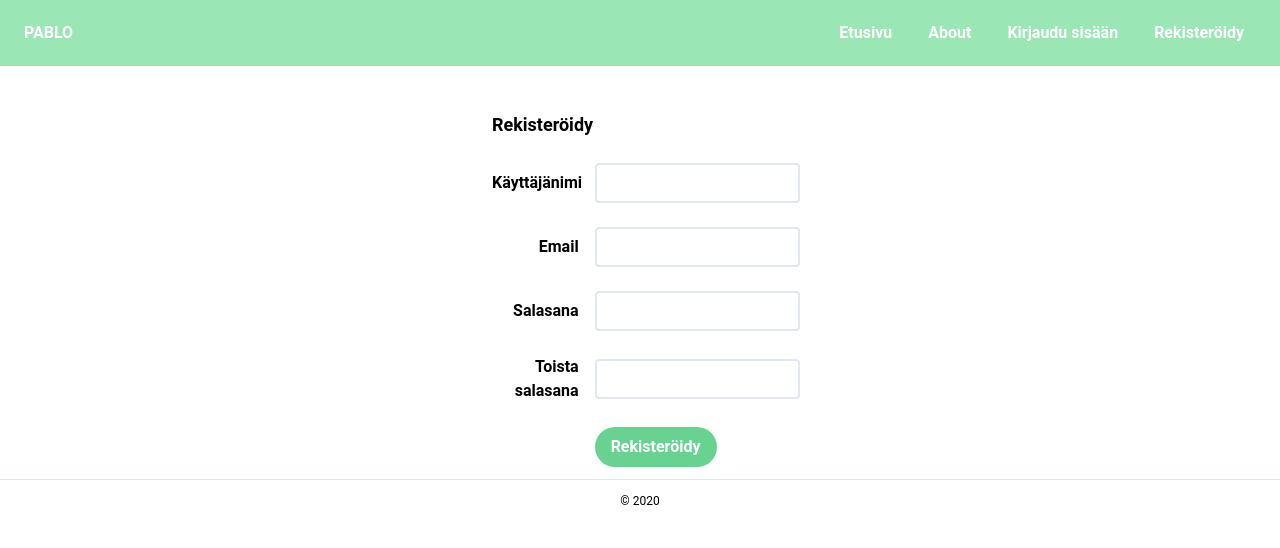
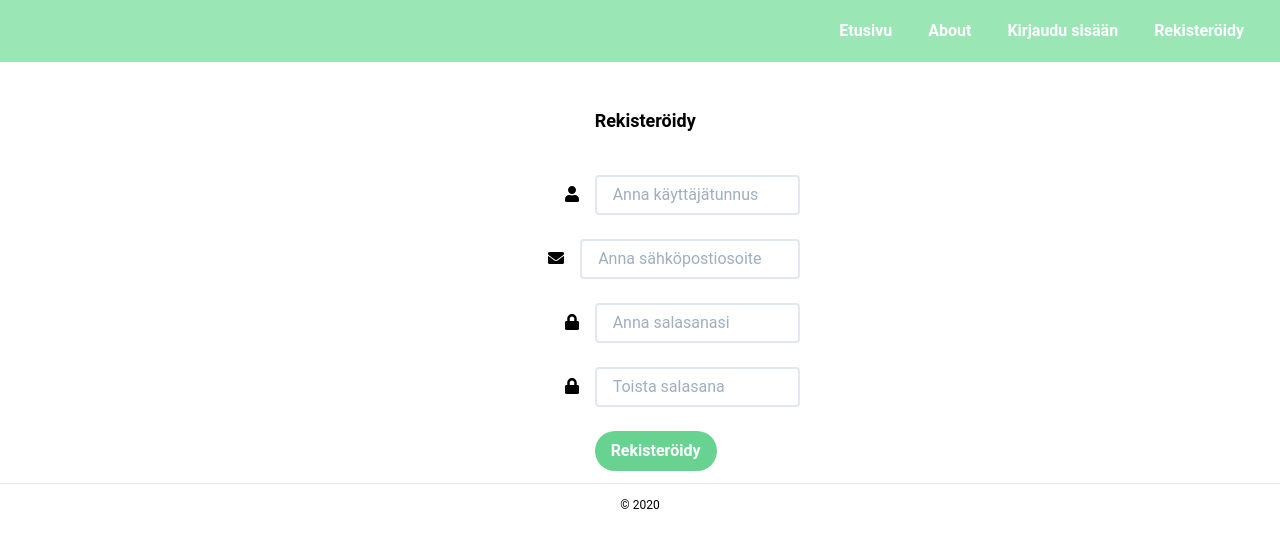
Before and after one commit to merniva/arvostelunaattori, a React (Create React App) app: page /register in a window 1280 px wide. Shown: the top 548 px of the page. Built offline with nearby package versions, Linux system fonts and the light colour scheme.

Commit message:
small validation & layout edits

```diff
--- a/src/Components/NavigationMenu.js
+++ b/src/Components/NavigationMenu.js
@@ -11,12 +11,6 @@ export default function Navbar({ fixed, loggedIn }) {
         <nav className="relative flex flex-wrap items-center justify-between px-2 py-3 navbar-expand-lg bg-green-300 mb-3">
           <div className="container px-4 mx-auto flex flex-wrap items-center justify-between">
             <div className="w-full relative flex justify-between lg:w-auto lg:static lg:block lg:justify-start">
-              <a
-                className="text-sm font-bold leading-relaxed inline-block mr-4 py-2 whitespace-no-wrap uppercase text-white"
-                href="#pablo"
-              >
-                Pablo
-              </a>
               <span
                 className="text-white cursor-pointer text-xl leading-none px-3 py-1 border border-solid border-transparent rounded bg-transparent block lg:hidden outline-none focus:outline-none">
                 {<FontAwesomeIcon
@@ -58,7 +52,7 @@ export default function Navbar({ fixed, loggedIn }) {
                 className="px-3 py-2 ml-3 flex items-center text-sm font-bold leading-snug text-white hover:opacity-75 hover:underline"
                 onClick={() => setNavbarOpen(false) }
                 >
-                    Profiili
+                    Minun tauluni
                 </Link>
                 }
                 </li>
--- a/src/Hooks/CustomHooks.js
+++ b/src/Hooks/CustomHooks.js
@@ -11,6 +11,11 @@ const validationRules = {
 const boardValidationRules = {
   table_name: val => val && val.length >5,
   message: val => !!val
+}
+
+const itemValidationRules = {
+  item_name: val => val && val.length >5,
+  description: val => !!val
 }
 
 const checkPassword = (password, password2) => {
@@ -146,8 +151,8 @@ export const useAddItem = (callback) => {
       let errors = {};
       let hasErrors = false;
       for (let key of Object.keys(inputs)) {
-          if(boardValidationRules[key]) {
-              errors[key] = !boardValidationRules[key](inputs[key]);
+          if(itemValidationRules[key]) {
+              errors[key] = !itemValidationRules[key](inputs[key]);
               hasErrors |= errors[key];
           }
       }
--- a/src/Views/AddReview.js
+++ b/src/Views/AddReview.js
@@ -1,116 +1,113 @@
-import React, {useState} from 'react'
-import { useAddReview } from '../Hooks/CustomHooks'
-import Axios from 'axios'
-import {useHistory, useParams} from 'react-router-dom'
-import StarRatings from 'react-star-ratings'
+import React, { useState } from "react";
+import { useAddReview } from "../Hooks/CustomHooks";
+import Axios from "axios";
+import { useHistory, useParams } from "react-router-dom";
+import StarRatings from "react-star-ratings";
 
 function Rater({ onChange, name }) {
-  const [rating, changeRating] = useState(0.0)
-  return <StarRatings
+  const [rating, changeRating] = useState(0.0);
+  return (
+    <StarRatings
       rating={rating}
+      starHoverColor="#F6AD55"
       starRatedColor="#F6AD55"
       changeRating={(value) => {
-      let result = { target:{value, name}, persist:()=>{}}
-      console.log(value)
+        let result = { target: { value, name }, persist: () => {} };
+        console.log(value);
         changeRating(value);
         onChange(result);
       }}
       numberOfStars={5}
-    name='rating'
-  />;
+      name="rating"
+    />
+  );
 }
 
 const AddReview = () => {
   let history = useHistory();
   const addReview = () => {
     //processedInput.table_users = processedInput.table_users.replace(/\s/g, "").split(",")
-     let processedInput = {...inputs};
+    let processedInput = { ...inputs };
     processedInput.item_id = itemId;
     processedInput.table_id = tableId;
     processedInput.user_id = localStorage.getItem("userid");
-      Axios.post('http://localhost:80/React/addreview.php', processedInput)
+    Axios.post("http://localhost:80/React/addreview.php", processedInput)
       .then(function (response) {
         console.log(response);
-          alert('Arvostelu lisätty!', response);
+        alert("Arvostelu lisätty!", response);
         history.push(`/tables/table_id/${tableId}`);
       })
       .catch(function (error) {
         // handle error
         console.log(error);
-          alert('Arvostelun lisäys ei onnistunut :(', error);
-        })
-      }
-      let { itemId,  tableId } = useParams();
-      const {inputs, handleInputChange, handleSubmit, fieldErrors} = useAddReview( addReview);
+        alert("Arvostelun lisäys ei onnistunut :(", error);
+      });
+  };
+  let { itemId, tableId } = useParams();
+  const { inputs, handleInputChange, handleSubmit, fieldErrors } = useAddReview(
+    addReview
+  );
   const hasErrors = !!Object.keys(fieldErrors).length;
-      const renderFieldError = field => {
+  const renderFieldError = (field) => {
     if (fieldErrors[field]) {
-          return <p className="errorMsg">Seuraavissa kohteissa oli virhe: {field}.</p>;
+      return (
+        <p className="errorMsg">Seuraavissa kohteissa oli virhe: {field}.</p>
+      );
     }
   };
   return (
     <div className="flex justify-center">
-        <form
-          className="w-full max-w-lg"
-          onSubmit={handleSubmit}
-          noValidate>
+      <form className="w-full max-w-lg" onSubmit={handleSubmit} noValidate>
         <h1 className="block text-lg tracking-wide font-bold mb-6 py-2 whitespace-no-wrap">
           Lisää uusi arvostelu
         </h1>
         <div className="flex flex-wrap -mx-3 mb-6">
           <div class="w-full px-3 mb-6 md:mb-0">
-              <label className="block uppercase tracking-wide text-gray-700 text-xs font-bold mb-2" for="grid-item_rating">
+            <label
+              className="block uppercase tracking-wide text-gray-700 text-xs font-bold mb-2"
+              for="grid-item_rating"
+            >
               Arvostelusi
             </label>
             <Rater name="item_rating" onChange={handleInputChange} />
             {renderFieldError("item_rating")}
           </div>
           <div class="w-full px-3">
-              <label className="block uppercase tracking-wide text-gray-700 text-xs font-bold mb-2 mt-6" for="grid-item_comment">
+            <label
+              className="block uppercase tracking-wide text-gray-700 text-xs font-bold mb-2 mt-6"
+              for="grid-item_comment"
+            >
               Kommenttisi
             </label>
-              <textarea rows={3} type="text" name="item_comment"
-              className="appearance-none block w-full bg-gray-200 text-gray-700 border border-gray-200 rounded py-3 px-4 leading-tight focus:outline-none focus:bg-white focus:border-gray-500 mb-4" id="grid-table_description" type="text" placeholder='Esim. Hyvä leffa, mutta aika pitkä'
-              onChange={handleInputChange} value={inputs.item_comment} />
+            <textarea
+              rows={3}
+              type="text"
+              name="item_comment"
+              className="appearance-none block w-full bg-gray-200 text-gray-700 border border-gray-200 rounded py-3 px-4 leading-tight focus:outline-none focus:bg-white focus:border-gray-500 mb-4"
+              id="grid-table_description"
+              type="text"
+              autocomplete="off"
+              placeholder="Esim. Hyvä leffa, mutta aika pitkä"
+              onChange={handleInputChange}
+              value={inputs.item_comment}
+            />
             {renderFieldError("item_comment")}
           </div>
-            {/*<div class="w-full md:w-1/3 px-3 mb-6 md:mb-0">
-              <label className="block uppercase tracking-wide text-gray-700 text-xs font-bold mb-2" for="grid-item_id">
-                Kohteen id
-              </label>
-            <input type="text" name="item_id"
-            className= "appearance-none block w-full bg-gray-200 mb-4 text-gray-700 border border-gray-200 rounded py-3 px-4 leading-tight focus:outline-none focus:bg-white focus:border-gray-500" id="grid-item_id" type="text" placeholder="Esim. 1"
-            onChange={handleInputChange} value={inputs.item_id} />
-            {renderFieldError("item_id")}
-            </div>
-            <div class="w-full md:w-1/3 px-3 mb-6 md:mb-0">
-              <label className="block uppercase tracking-wide text-gray-700 text-xs font-bold mb-2" for="grid-table_id">
-                Taulun id
-              </label>
-            <input type="text" name="table_id"
-            className= "appearance-none block w-full bg-gray-200 mb-4 text-gray-700 border border-gray-200 rounded py-3 px-4 leading-tight focus:outline-none focus:bg-white focus:border-gray-500" id="grid-table_id" type="text" placeholder="Esim. 24"
-            onChange={handleInputChange} value={inputs.table_id} />
-            {renderFieldError("table_id")}
-            </div>
-            <div class="w-full md:w-1/3 px-3 mb-6 md:mb-0">
-              <label className="block uppercase tracking-wide text-gray-700 text-xs font-bold mb-2" for="grid-item_id">
-                Käyttäjän id
-              </label>
-            <input type="text" name="user_id"
-            className= "appearance-none block w-full bg-gray-200 mb-4 text-gray-700 border border-gray-200 rounded py-3 px-4 leading-tight focus:outline-none focus:bg-white focus:border-gray-500" id="grid-user_id" type="text" placeholder="Esim. 5"
-            onChange={handleInputChange} value={inputs.user_id} />
-            {renderFieldError("user_id")}
-            </div>*/}
         </div>
         <div className="flex flex-wrap -mx-3 mb-6">
           <div className="w-full px-3">
-              <button disabled={hasErrors} type="submit" className="bg-green-500 hover:bg-green-700 text-white font-bold py-2 px-4 rounded-full">
-              Lisää kohde</button>
+            <button
+              disabled={hasErrors}
+              type="submit"
+              className="bg-green-500 hover:bg-green-700 text-white font-bold py-2 px-4 rounded-full"
+            >
+              Lisää arvostelu
+            </button>
           </div>
         </div>
       </form>
     </div>
-    )
-  }
+  );
+};
 
 export default AddReview;
--- a/src/Views/Register.js
+++ b/src/Views/Register.js
@@ -1,105 +1,155 @@
-import React from 'react';
-import useRegisterForm from '../Hooks/CustomHooks';
-import Axios from 'axios';
-import {useHistory} from 'react-router-dom';
-
+import React from "react";
+import useRegisterForm from "../Hooks/CustomHooks";
+import Axios from "axios";
+import { useHistory } from "react-router-dom";
+import { FontAwesomeIcon } from "@fortawesome/react-fontawesome";
+import { faUser, faLock, faEnvelope } from "@fortawesome/free-solid-svg-icons";
 
 const Register = () => {
   let history = useHistory();
   const register = () => {
-
-      Axios.post('http://localhost:80/React/register.php', inputs)
+    Axios.post("http://localhost:80/React/register.php", inputs)
       .then(function (response) {
         console.log(response);
-          alert('Rekisteröityminen onnistui, voit nyt kirjautua sisään!', response);
+        alert(
+          "Rekisteröityminen onnistui, voit nyt kirjautua sisään!",
+          response
+        );
         history.push("/login");
       })
       .catch(function (error) {
         // handle error
         console.log(error);
-          alert('Rekisteröityminen ei onnistunut :(', error);
-        })
-      }
-      const {inputs, handleInputChange, handleSubmit, fieldErrors} = useRegisterForm( register);
-      const renderFieldError = field => {
+        alert("Rekisteröityminen ei onnistunut :(", error);
+      });
+  };
+  const {
+    inputs,
+    handleInputChange,
+    handleSubmit,
+    fieldErrors,
+  } = useRegisterForm(register);
+  const renderFieldError = (field) => {
     if (fieldErrors[field]) {
       return <p className="errorMsg">Please enter a valid {field}.</p>;
     }
   };
   return (
     <div className="flex justify-center">
-        <form
-          className="w-full max-w-xs pl-3"
-          onSubmit={handleSubmit} noValidate>
-          <h1 className="block text-lg font-bold leading-relaxed inline-block mb-4 py-2 whitespace-no-wrap">
+      <form className="w-full max-w-xs pl-3" onSubmit={handleSubmit} noValidate>
+        <div className="md:flex md:items-center mb-6">
+          <div className="md:w-1/3"></div>
+          <div className="md:w-2/3">
+            <h1 className="block text-lg font-bold leading-relaxed inline-block mb-2 py-2 whitespace-no-wrap">
               Rekisteröidy
             </h1>
+          </div>
+        </div>
         <div className="md:flex md:items-center mb-6">
           <div className="md:w-1/3">
-              <label className="block text-grey font-bold md:text-right mb-1 md:mb-0 pr-4" for="inline-name">
-                Käyttäjänimi
+            <label
+              className="block text-grey font-bold md:text-right mb-1 md:mb-0 pr-4"
+              for="inline-name"
+            >
+              {<FontAwesomeIcon icon={faUser} />}
             </label>
           </div>
           <div className="md:w-2/3">
-              <input type="text" name="name"
+            <input
+              type="text"
+              name="name"
               className="bg-grey-lighter appearance-none border-2 border-grey-lighter rounded w-full py-2 px-4 text-grey-darker leading-tight focus:outline-none focus:bg-white focus:border-purple"
-                onChange={handleInputChange} value={inputs.name} required />
+              onChange={handleInputChange}
+              autoComplete="off"
+              placeholder="Anna käyttäjätunnus"
+              value={inputs.name}
+              required
+            />
             {renderFieldError("name")}
           </div>
         </div>
         <div className="md:flex md:items-center mb-6">
           <div className="md:w-1/3">
-              <label className="block text-grey font-bold md:text-right mb-1 md:mb-0 pr-4" for="inline-email">
-                Email
+            <label
+              className="block text-grey font-bold md:text-right mb-1 md:mb-0 pr-4"
+              for="inline-name"
+            >
+              {<FontAwesomeIcon icon={faEnvelope} />}
             </label>
           </div>
-            <div className="md:w-2/3">
-              <input type="email" name="email"
+          <div className="md:w-3/3">
+            <input
+              type="email"
+              name="email"
               className="bg-grey-lighter appearance-none border-2 border-grey-lighter rounded w-full py-2 px-4 text-grey-darker leading-tight focus:outline-none focus:bg-white focus:border-purple"
-              onChange={handleInputChange} value={inputs.email} required />
+              onChange={handleInputChange}
+              value={inputs.email}
+              placeholder="Anna sähköpostiosoite"
+              autoComplete="off"
+              required
+            />
             {renderFieldError("email")}
           </div>
         </div>
 
         <div className="md:flex md:items-center mb-6">
           <div className="md:w-1/3">
-              <label className="block text-grey font-bold md:text-right mb-1 md:mb-0 pr-4" for="inline-password">
-                Salasana
+            <label
+              className="block text-grey font-bold md:text-right mb-1 md:mb-0 pr-4"
+              for="inline-password"
+            >
+              {<FontAwesomeIcon icon={faLock} />}
             </label>
           </div>
           <div className="md:w-2/3">
-            <input type="password" name="password"
+            <input
+              type="password"
+              name="password"
               className="bg-grey-lighter appearance-none border-2 border-grey-lighter rounded w-full py-2 px-4 text-grey-darker leading-tight focus:outline-none focus:bg-white focus:border-purple"
-            onChange={handleInputChange} value={inputs.password} />
+              onChange={handleInputChange}
+              placeholder="Anna salasanasi"
+              value={inputs.password}
+            />
             {renderFieldError("password")}
           </div>
         </div>
 
         <div className="md:flex md:items-center mb-6">
           <div className="md:w-1/3">
-              <label className="block text-grey font-bold md:text-right mb-1 md:mb-0 pr-4" for="inline-password2">
-                Toista salasana
+            <label
+              className="block text-grey font-bold md:text-right mb-1 md:mb-0 pr-4"
+              for="inline-password2"
+            >
+              {<FontAwesomeIcon icon={faLock} />}
             </label>
           </div>
           <div className="md:w-2/3">
-            <input type="password" name="password2"
+            <input
+              type="password"
+              name="password2"
               className="bg-grey-lighter appearance-none border-2 border-grey-lighter rounded w-full py-2 px-4 text-grey-darker leading-tight focus:outline-none focus:bg-white focus:border-purple"
-            onChange={handleInputChange} value={inputs.password2} />
+              onChange={handleInputChange}
+              placeholder="Toista salasana"
+              value={inputs.password2}
+            />
             {renderFieldError("password2")}
           </div>
         </div>
 
         <div className="md:flex md:items-center">
-            <div className="md:w-1/3">
-            </div>
+          <div className="md:w-1/3"></div>
           <div className="md:w-2/3">
-              <button type="submit" className="bg-green-400 hover:bg-green-500 text-white font-bold py-2 px-4 rounded-full">
-              Rekisteröidy</button>
+            <button
+              type="submit"
+              className="bg-green-400 hover:bg-green-500 text-white font-bold py-2 px-4 rounded-full"
+            >
+              Rekisteröidy
+            </button>
           </div>
         </div>
       </form>
     </div>
-    )
-  }
+  );
+};
 
 export default Register;
--- a/src/Views/Table.js
+++ b/src/Views/Table.js
@@ -71,14 +71,14 @@ function ShowTable(){
     }
 
     return (
-        <div className="container mx-auto justify-center">
+        <div className="container mx-auto justify-center mb-6">
             <h4 className="block font-bold text-xl flex justify-center mb-3">
                 {header}
             </h4>
             {content}
             <Link
                     to={`/additem/${tableId}`}
-                    className="bg-green-400 hover:bg-green-500 text-white font-bold py-2 px-4 rounded-full"
+                    className="bg-green-400 hover:bg-green-500 text-white font-bold py-2 px-4 mt-4 rounded-full"
                     >
                         Lisää uusi kohde
             </Link>
```
Also changed, not shown: src/Views/AddBoard.js (+6 -3 lines), src/Views/AddItem.js (+2 -20 lines), src/Views/Home.js (+7 -7 lines), src/Views/Login.js (+48 -35 lines). Lines whose indentation alone changed are shown as unchanged.
